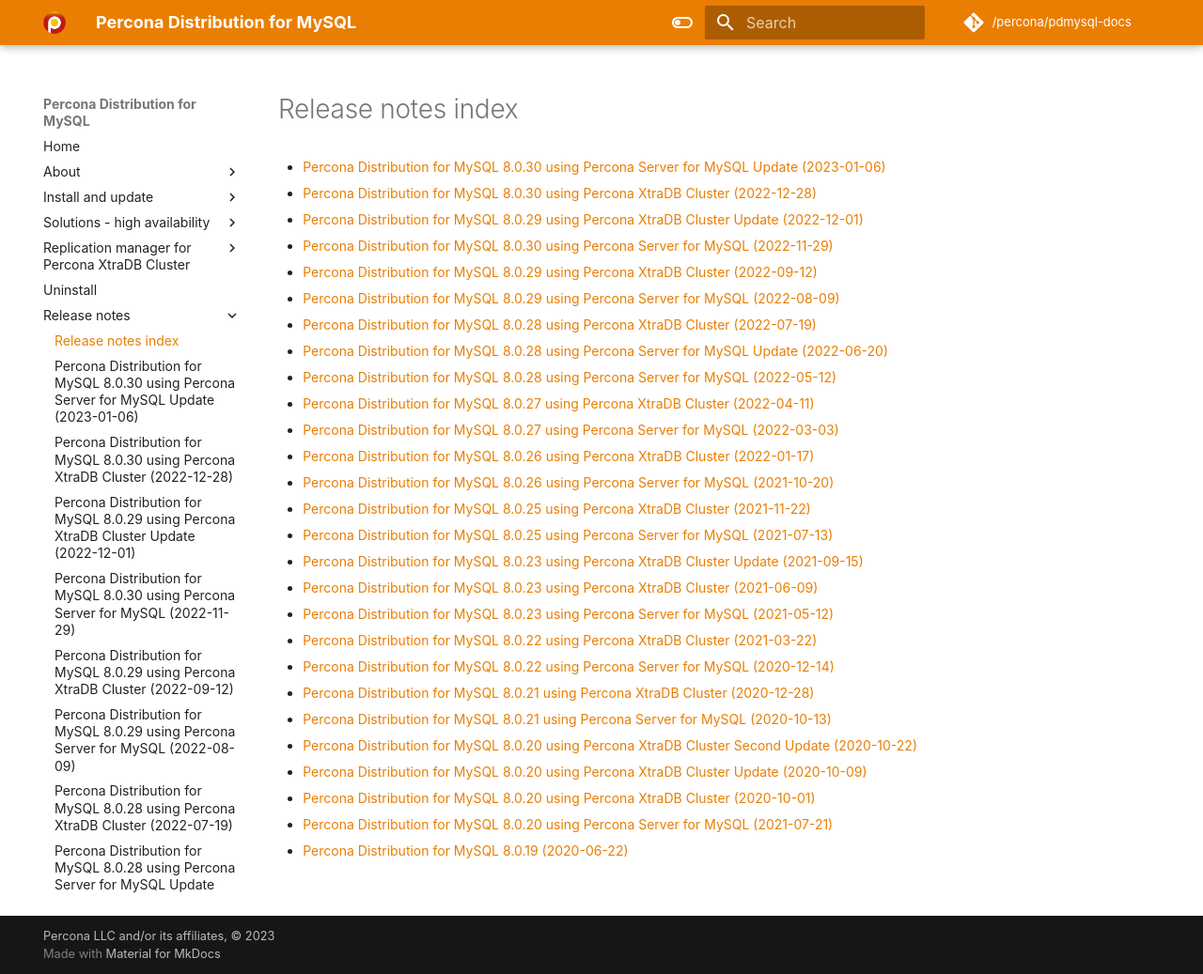
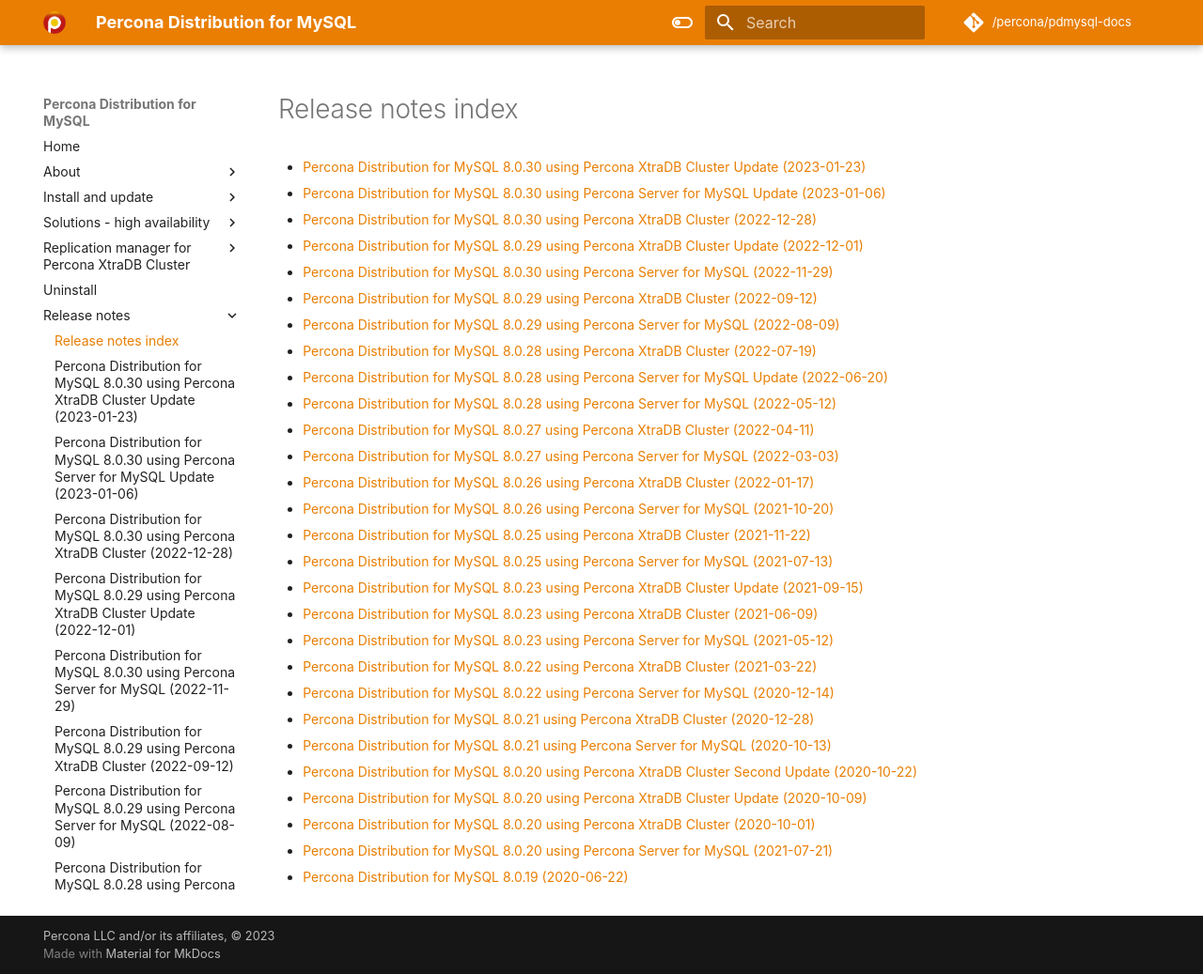
Before and after one commit to percona/pdmysql-docs, an MkDocs documentation site: the page built from docs/release-notes.md, in a window 1280 px wide and 1037 px high. Shown: the whole window at 94% size. Built offline with MkDocs 1.6.1 and Material for MkDocs 9.7.7, drawn with Linux system fonts in a browser that asks for light colours; nearby versions of some CDN libraries; some web fonts are replaced; comment, search, counter and statistics services are not loaded; the version menu is left out.

Commit message:
DISTMYSQL-270 Release notes for PDPXC 8.0.30 update new file:   docs/release-notes-pxc-v8.0.30.upd.md 	modified:   docs/release-notes.md 	modified:   mkdocs-base.yml

```diff
--- a/docs/release-notes.md
+++ b/docs/release-notes.md
@@ -1,4 +1,6 @@
 # Release notes index
+
+* [Percona Distribution for MySQL 8.0.30 using Percona XtraDB Cluster Update (2023-01-23)](release-notes-pxc-v8.0.30.upd.md)
 
 * [Percona Distribution for MySQL 8.0.30 using Percona Server for MySQL Update (2023-01-06)](release-notes-ps-v8.0.30.upd.md)
 
--- a/mkdocs-base.yml
+++ b/mkdocs-base.yml
@@ -95,7 +95,7 @@
   with-pdf: # https://github.com/orzih/mkdocs-with-pdf
           output_path: '_pdf/PerconaDistributionforMySQL.pdf'
           cover_title: 'Percona Distribution for MySQL Documentation'
-          cover_subtitle: 8.0.30 (January 06, 2023)
+          cover_subtitle: 8.0.30 (January 23, 2023)
           author: 'Percona Technical Documentation Team'
           cover_logo: docs/_images/Percona_Logo_Color.png
           debug_html: false
@@ -142,6 +142,7 @@
     - uninstalling.md
   - Release notes:
     - "Release notes index": "release-notes.md"
+    - release-notes-pxc-v8.0.30.upd.md
     - release-notes-ps-v8.0.30.upd.md
     - release-notes-pxc-v8.0.30.md
     - release-notes-pxc-v8.0.29.upd.md
```
Also changed, not shown: docs/release-notes-pxc-v8.0.30.upd.md (added, +11 -0 lines).
